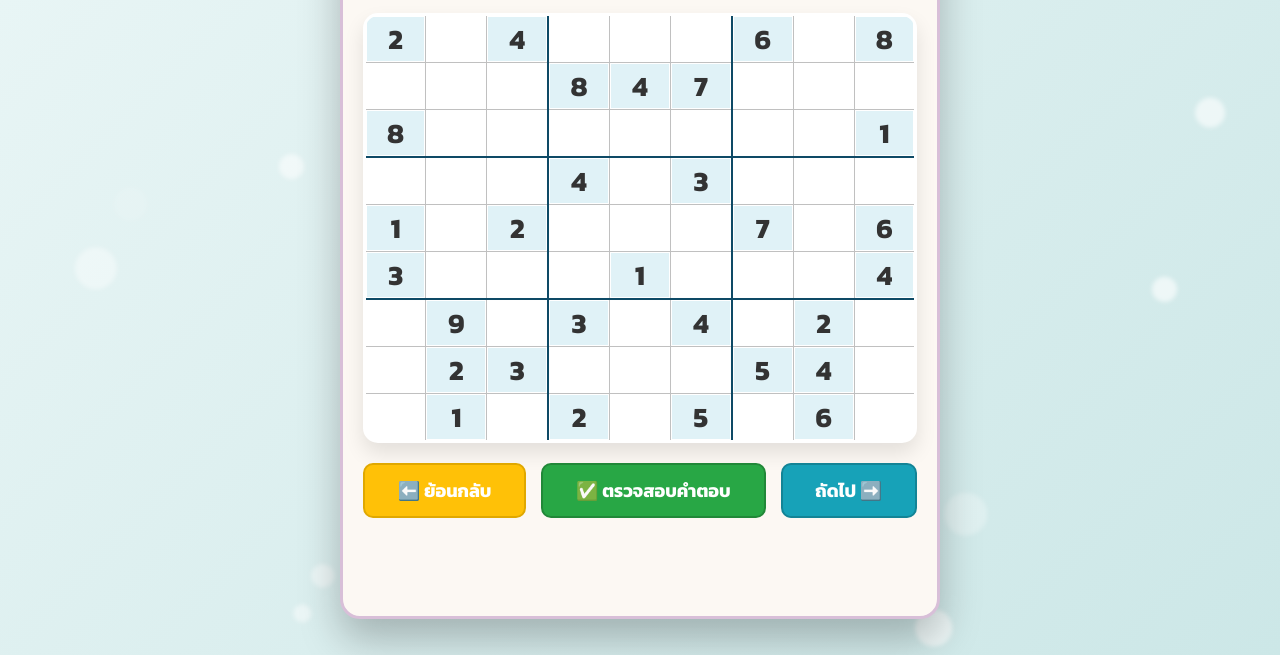
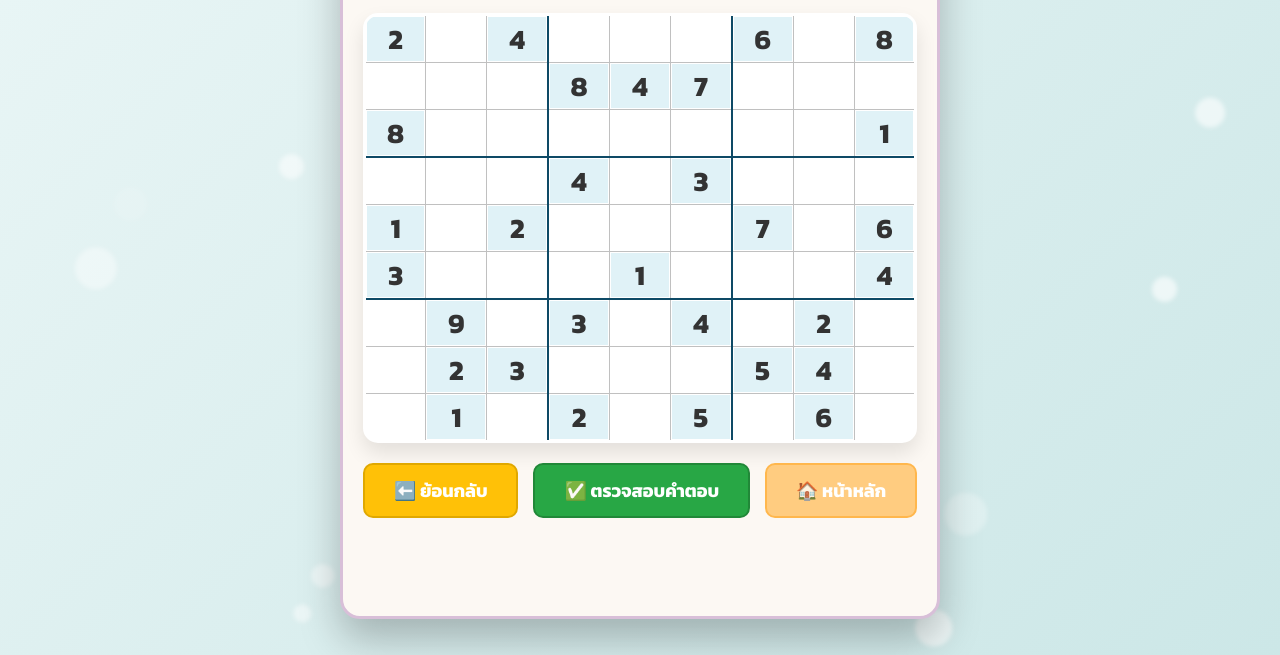
Before and after one commit to Kornvenus/SUDOKU_9x9, a plain HTML site: page index.html in a window 1280 px wide. Shown: the part 145-800 px from the top of the page. Drawn offline with Linux system fonts and the light colour scheme.

Commit message:
Add files via upload

```diff
--- a/index.html
+++ b/index.html
@@ -6,6 +6,14 @@
   <title>เกม Sudoku 9x9</title>
   <link href="https://fonts.googleapis.com/css2?family=Kanit:wght@400;700&display=swap" rel="stylesheet">
   <style>
+
+  #home-btn {
+    background-color: #ffcc80;    /* ส้มอ่อน */
+    border-color:     #ffb74d;    /* ส้มเข้มขึ้นนิดหน่อยสำหรับขอบ */
+    color:            #ffffff;    /* ตัวอักษรสีขาว */ }
+  #home-btn:hover {
+    background-color: #ffb74d;    /* เวลาชี้เมาส์เป็นส้มเข้มขึ้น */}
+
     * { box-sizing: border-box; font-family: 'Kanit', sans-serif; }
     body {
       margin: 0; padding: 0;
@@ -179,9 +187,17 @@
     <h2>เกม Sudoku 9x9</h2>
     <table id="sudoku-board"></table>
     <div class="button-group">
-      <button id="prev-btn">⬅️ ย้อนกลับ</button>
+      <button id="prev-btn"
+            type="button"
+            onclick="window.location.href='https://kornvenus.github.io/SUDOKU_6x6/';">
+      ⬅️ ย้อนกลับ
+    </button>
       <button id="check-btn">✅ ตรวจสอบคำตอบ</button>
-      <button id="next-btn">ถัดไป ➡️</button>
+      <button id="home-btn"
+            type="button"
+            onclick="window.location.href='https://kornvenus.github.io/Thinko-KIDs/';">
+        🏠 หน้าหลัก
+      </button>
     </div>
     <p id="result"></p>
   </div>
```
